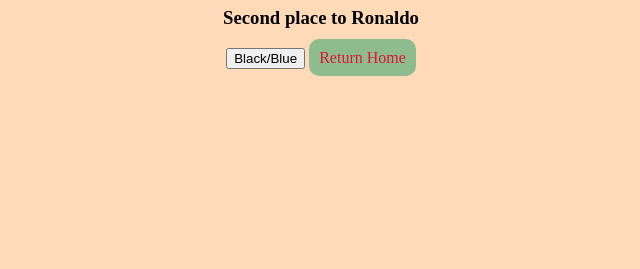
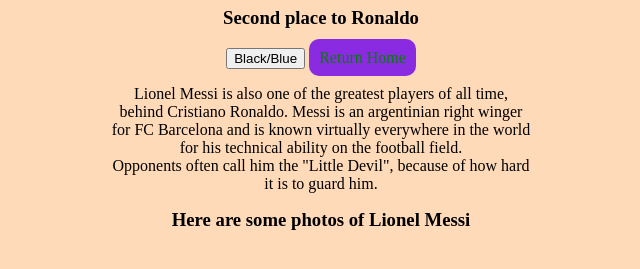
Before and after one commit to Delkik/webdev1, a plain HTML site: page n-messi.html in a window 1280 px wide. Shown: the part 61-330 px from the top of the page, without its empty margins (319-959 px from the left). Drawn offline with Linux system fonts and the light colour scheme.

Commit message:
changed color of button and added pagemiddle class with details about Messi

```diff
--- a/css/rm.css
+++ b/css/rm.css
@@ -19,11 +19,11 @@ h3{
 
 a{
     text-decoration: none;
-    background-color:darkseagreen;
+    background-color:blueviolet;
     padding: 10px;
     border: 0px;
     border-radius: 10px 10px;
-    color:crimson;
+    color:green;
 }
 
 a:hover{
--- a/n-messi.html
+++ b/n-messi.html
@@ -21,3 +21,16 @@
             <a href="index.html">Return Home</a>
         </div>
     </div>
+
+
+    <div class="pagemiddle">
+        <p> Lionel Messi is also one of the greatest players of all time,
+            <br> behind Cristiano Ronaldo. Messi is an argentinian right winger
+            <br> for FC Barcelona and is known virtually everywhere in the world
+            <br> for his technical ability on the football field.
+            <br> Opponents often call him the "Little Devil", because of how hard
+            <br> it is to guard him.
+        </p>
+
+        <h3>Here are some photos of Lionel Messi</h3>
+    </div>
```
